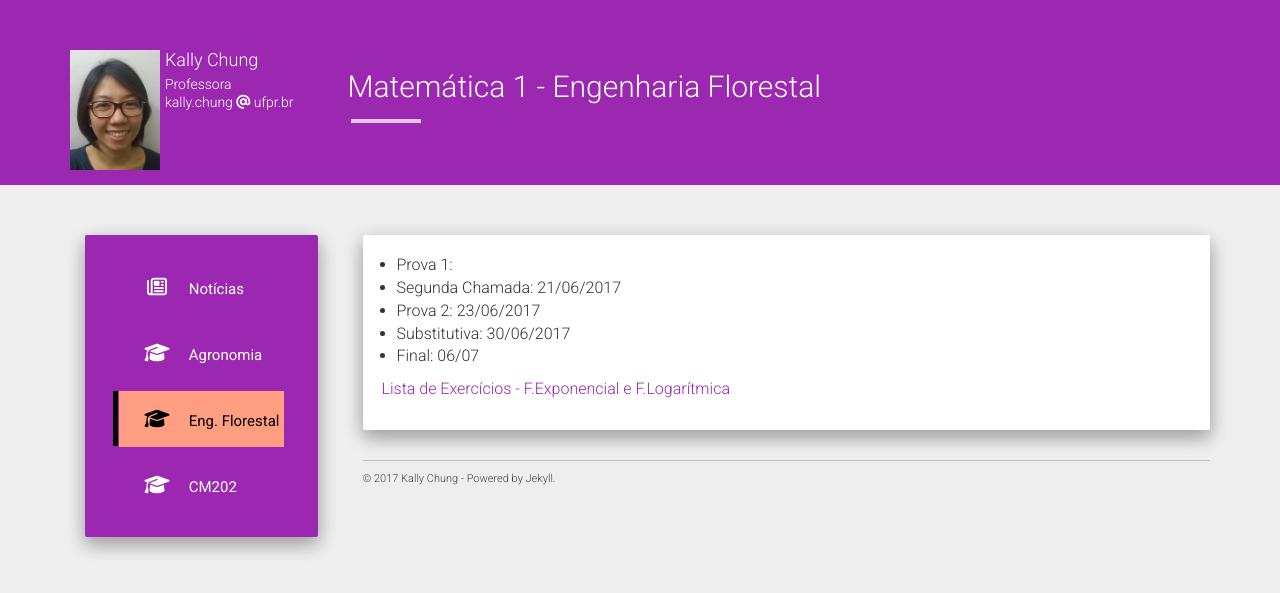
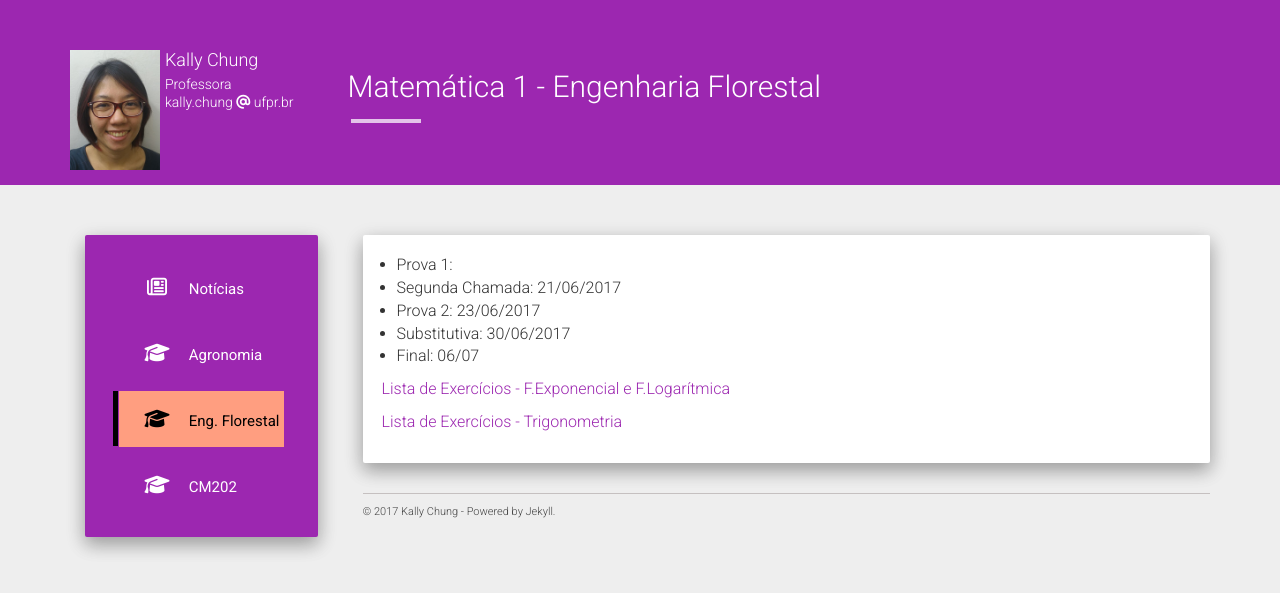
Before and after one commit to chunggnuhc/chunggnuhc.github.io, a Jekyll site: the page built from engflor.md, in a window 1280 px wide. Shown: the top 593 px of the page. Built offline with Jekyll 4.4.1, drawn with Linux system fonts in a browser that asks for light colours; nearby versions of some CDN libraries.

Commit message:
Lista de Trigonometria adicionada

```diff
--- a/engflor.md
+++ b/engflor.md
@@ -11,3 +11,5 @@ permalink: /engflor/
 - Final: 06/07
 
 [Lista de Exercícios - F.Exponencial e F.Logarítmica](/disciplinas/listaExp-Log.pdf)
+
+[Lista de Exercícios - Trigonometria](/disciplinas/listaTrig.pdf)
```
